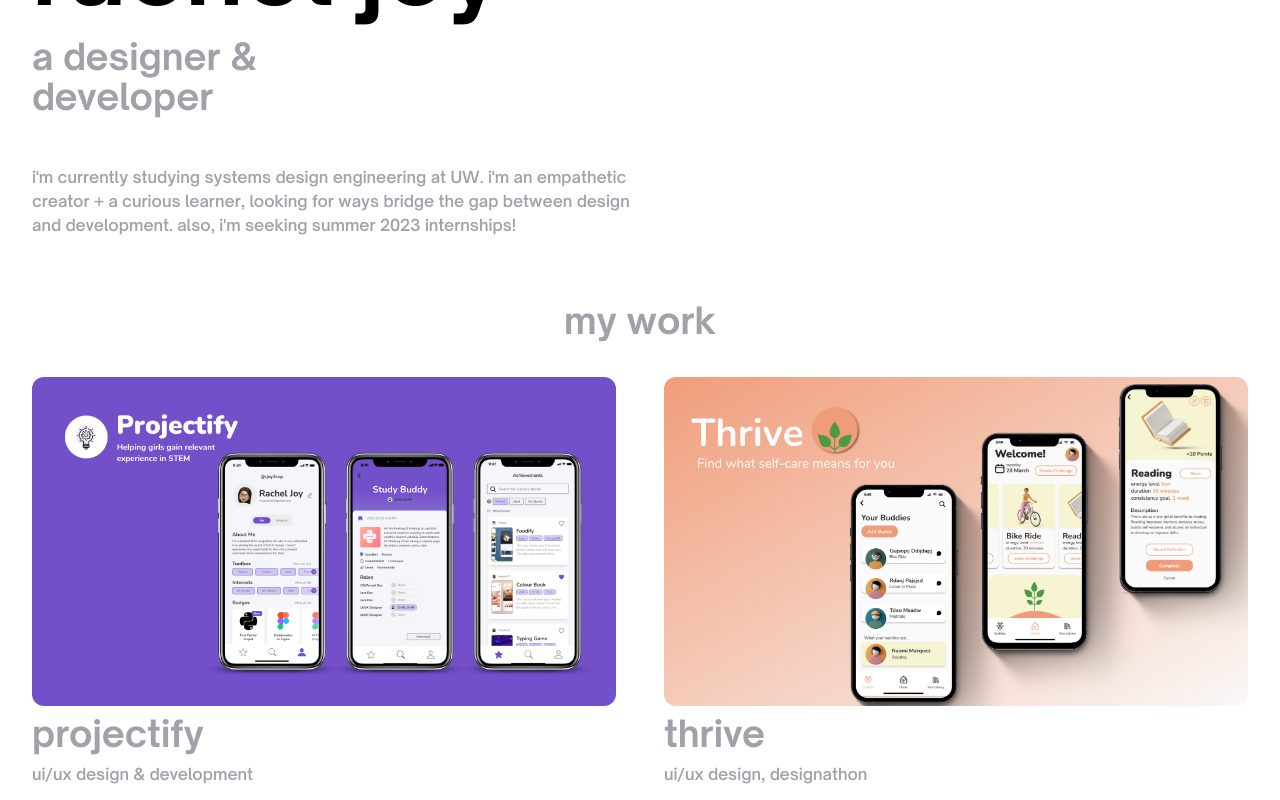
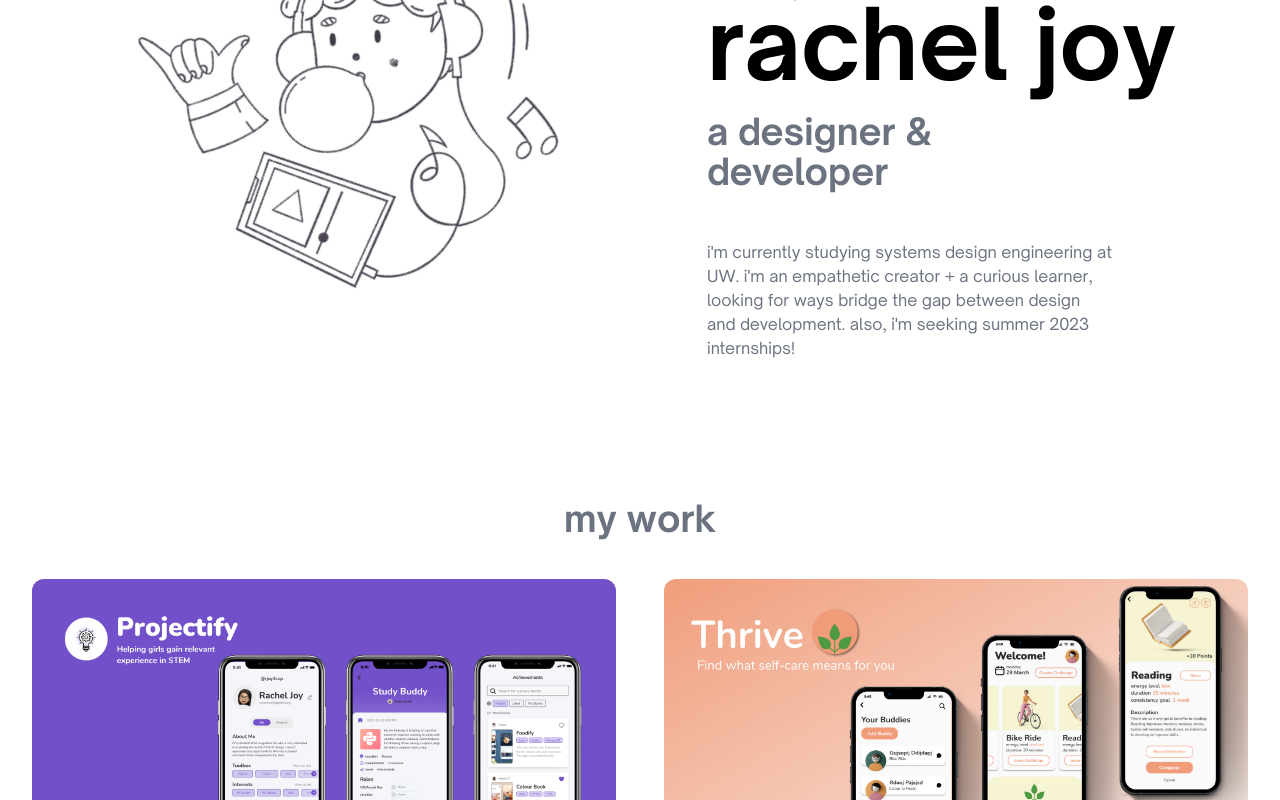
Before and after one commit to rjoyc/portfolio, a React (Vite) app: page / in a window 1280 px wide. Shown: the part 360-1160 px from the top of the page. Built offline with nearby package versions, Linux system fonts and the light colour scheme.

Commit message:
changed some styles, included landing doodle, and added simple annimation

```diff
--- a/src/App.css
+++ b/src/App.css
@@ -42,8 +42,16 @@
 
 .font-bold {
   font-family: "OpenSauceSansBold";
- }
+}
 
- .font-semibold {
+.font-semibold {
   font-family: "OpenSauceSansSemiBold";
- }
+}
+
+.font-normal {
+  font-family: "OpenSauceSansRegular";
+}
+
+.doodle-landing {
+  animation: rotation 2s infinite linear;
+}
--- a/src/App.jsx
+++ b/src/App.jsx
@@ -33,8 +33,8 @@ function App() {
   const investmentAppLink =
     "https://www.notion.so/racheljoy/Investment-Planner-Dash-How-might-we-help-users-organize-one-time-investments-183cf2abfa3c4ad78150e70905a834a0";
   const linkedInLink = "https://www.linkedin.com/in/rjcopreros/";
-  const emailLink ="mailto:rjoycopreros@gmail.com";
-  const githubLink = "https://github.com/rjoyc"
+  const emailLink = "mailto:rjoycopreros@gmail.com";
+  const githubLink = "https://github.com/rjoyc";
   const copywriteYear = "2023";
 
   return (
@@ -44,16 +44,29 @@ function App() {
         workLink={workLink}
         resumeLink={Resume}
       ></NavBar>
+      <div className="flex justify-between items-center">
+        <img
+          src="src\assets\doodle-landing.png"
+          alt="doodle of teenager listens to music in headphones and hang loose symbol"
+          className="h-full w-full pt-16 hover:animate-wiggle"
+        ></img>
+        <div>
           <h1 className="font-bold text-left text-8xl pt-32 pb-2">
             hi, i'm <br></br> rachel joy
           </h1>
-      <h2 className="text-4xl font-bold text-left text-zinc-400 pt-3 pb-2">
+          <h2 className="text-4xl font-bold text-left text-gray-500 pt-3 pb-2">
             a designer & <br></br> developer
           </h2>
-      <h4 className="text-left w-1/2 pt-10 font-semibold text-zinc-400">
-        i'm currently studying systems design engineering at UW. i'm an empathetic creator + a curious learner, looking for ways bridge the gap between design and development. also, i'm seeking summer 2023 internships!
+          <h4 className="text-left w-3/4 pt-10 font-normal text-gray-500">
+            i'm currently studying systems design engineering at UW. i'm an
+            empathetic creator + a curious learner, looking for ways bridge the
+            gap between design and development. also, i'm seeking summer 2023
+            internships!
           </h4>
-      <h2 className="text-4xl font-bold text-center text-zinc-400 pt-16 pb-5">
+        </div>
+      </div>
+
+      <h2 className="text-4xl font-bold text-center text-gray-500 pt-16 pb-10">
         my work
       </h2>
       <div className="grid grid-cols-2 gap-12">
@@ -100,7 +113,11 @@ function App() {
           link={SlateReportPDF}
         ></ProjectCard>
       </div>
-      <Connect linkedIn={linkedInLink} email={emailLink} github={githubLink}></Connect>
+      <Connect
+        linkedIn={linkedInLink}
+        email={emailLink}
+        github={githubLink}
+      ></Connect>
       <Copywrite year={copywriteYear}></Copywrite>
     </div>
   );
--- a/src/components/Connect.jsx
+++ b/src/components/Connect.jsx
@@ -1,7 +1,7 @@
 export default function Connect({ linkedIn, email, github }) {
     return (
       <div className="pt-16 pb-4">
-        <h3 className="text-4xl font-bold text-left text-zinc-400 pt-2">let's connect!</h3>
+        <h3 className="text-4xl font-bold text-left text-gray-500 pt-2">let's connect!</h3>
         <span className="flex justify-start pt-6">
           <a
             className="font-semibold pr-12 hover:underline hover:underline-offset-4 hover:cursor-pointer"
--- a/src/components/Copywrite.jsx
+++ b/src/components/Copywrite.jsx
@@ -1,7 +1,7 @@
 export default function Copywrite({ year }) {
     return (
       <div className="pt-12 pb-4">
-        <h4 className="w-96 font-semibold text-zinc-400">developed & designed by Rachel Joy Copreros {year}
+        <h4 className="text-center font-semibold text-gray-500">developed & designed by Rachel Joy Copreros {year}
         </h4>
       </div>
     );
--- a/src/components/NavBar.jsx
+++ b/src/components/NavBar.jsx
@@ -9,19 +9,19 @@ export default function NavBar({ aboutLink, resumeLink, workLink }) {
       <div>
         <span>
           <a
-            className="font-semibold pr-12 hover:underline hover:underline-offset-4 hover:cursor-pointer"
+            className="font-semibold pr-12 hover:underline hover:underline-offset-4 hover:cursor-pointer hover:decoration-2"
             href={workLink}
           >
             work
           </a>
           <a
-            className="font-semibold pr-12 hover:underline hover:underline-offset-4 hover:cursor-pointer"
+            className="font-semibold pr-12 hover:underline hover:underline-offset-4 hover:cursor-pointer hover:decoration-2"
             href={aboutLink}
           >
             about
           </a>
           <a
-            className="font-semibold hover:underline hover:underline-offset-4 hover:cursor-pointer"
+            className="font-semibold hover:underline hover:underline-offset-4 hover:cursor-pointer hover:decoration-2"
             href={resumeLink}
             target="_blank"
             rel="noopener noreferrer"
--- a/src/components/ProjectCard.jsx
+++ b/src/components/ProjectCard.jsx
@@ -1,12 +1,12 @@
 export default function ProjectCard({ title, projectScope, cover, link }) {
   return (
-    <div className="pt-4 pb-4">
+    <div className="transition ease-in-out delay-150 hover:-translate-y-1 hover:scale-105 duration-300">
       <a href={link}>
         <img src={cover} className="rounded-r-xl rounded-l-xl"></img>
-        <h3 className="text-4xl font-bold text-left text-zinc-400 pt-2">
+        <h3 className="text-4xl font-bold text-left text-gray-500 pt-2">
           {title}
         </h3>
-        <h4 className="text-left w-96 pt-2 font-semibold text-zinc-400">
+        <h4 className="text-left w-96 pt-2 font-semibold text-gray-500">
           {projectScope}
         </h4>
       </a>
--- a/src/index.css
+++ b/src/index.css
@@ -9,7 +9,13 @@
 }
 
 @font-face {
-    font-family: "OpenSauceSansSemiBold";
-    src: local("OpenSauceSansSemiBold"),
-      url("./fonts/OpenSauceSans-SemiBold.ttf") format("truetype");
-  }
+  font-family: "OpenSauceSansSemiBold";
+  src: local("OpenSauceSansSemiBold"),
+    url("./fonts/OpenSauceSans-SemiBold.ttf") format("truetype");
+}
+
+@font-face {
+  font-family: "OpenSauceSansRegular";
+  src: local("OpenSauceSansRegular"),
+    url("./fonts/OpenSauceSans-Regular.ttf") format("truetype");
+}
--- a/tailwind.config.cjs
+++ b/tailwind.config.cjs
@@ -5,7 +5,17 @@ module.exports = {
     "./src/**/*.{js,ts,jsx,tsx}",
   ],
   theme: {
-    extend: {},
+    extend: {
+      keyframes: {
+        wiggle: {
+          '0%, 100%': { transform: 'rotate(-3deg)' },
+          '50%': { transform: 'rotate(3deg)' },
+        }
+      },
+      animation: {
+        wiggle: 'wiggle 1s ease-in-out infinite',
+      }
+    },
   },
   plugins: [],
 }
```
Also changed, not shown: src/assets/doodle-landing.png (added). Lines whose indentation alone changed are shown as unchanged.
